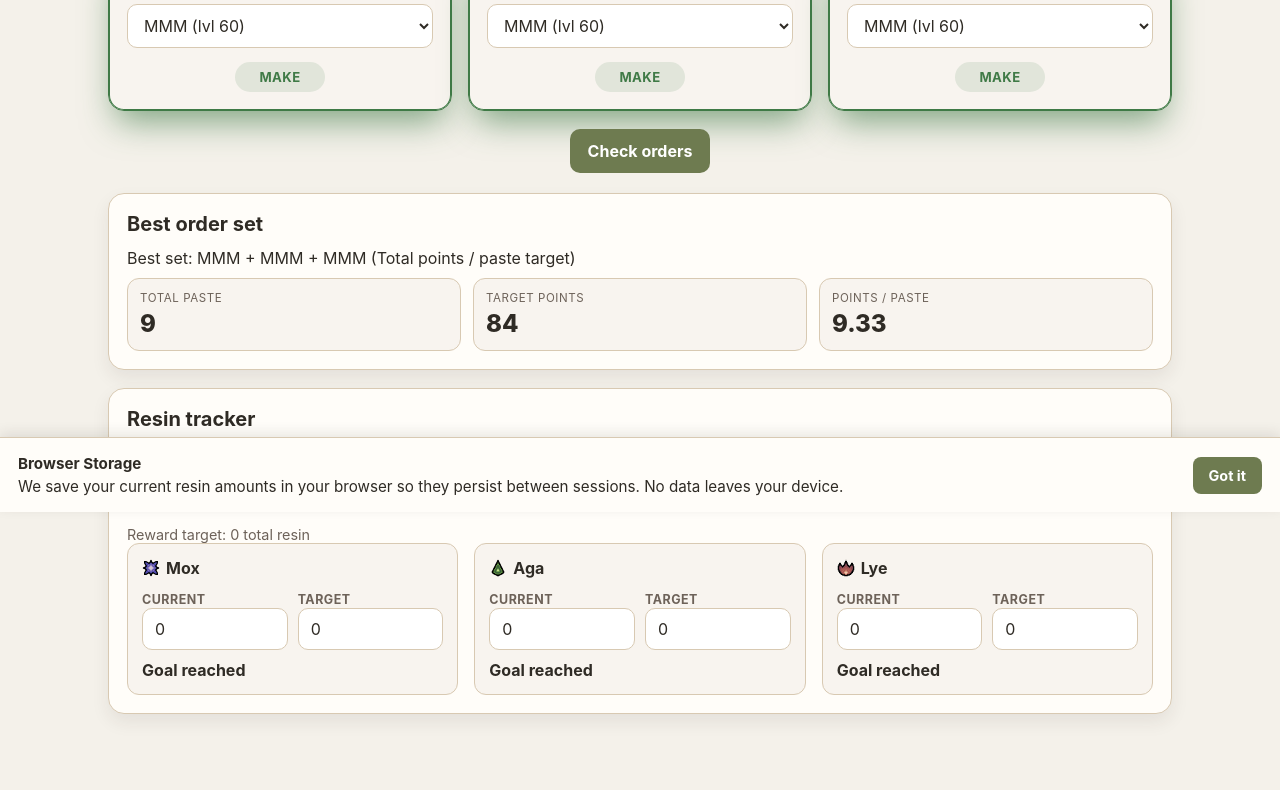
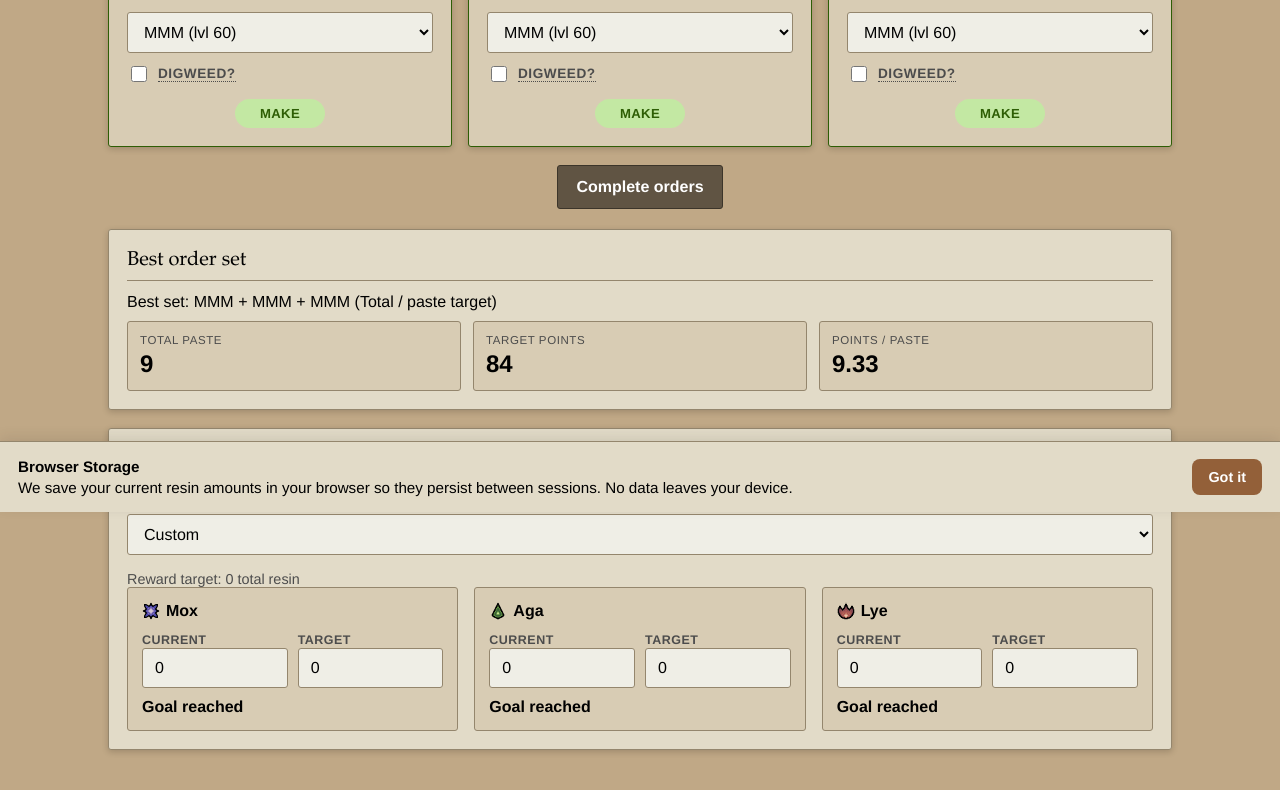
Before and after one commit to jdanthdavis/the-mixologist, a website: page index.html in a window 1280 px wide. Shown: the part 288-1078 px from the top of the page. Before the commit the page ends 1042 px from the top, so only its background shows below. Drawn offline with Linux system fonts and the light colour scheme.

Commit message:
Add complete-orders flow, Digweed, XP target, and OSRS wiki theme
- Add "Complete orders" button: adds the winning subset's resin
  (respecting Digweed doubling) to the current Mox/Aga/Lye totals,
  then resets the order slots for the next round.
- Add a per-order "Digweed?" checkbox; doubles that order's resin
  and XP when computing the best subset and on completion, per
  https://oldschool.runescape.wiki/w/Mastering_Mixology. Subset
  tracking switched from matching by recipe name to order-slot
  index so duplicate recipes across orders no longer collide.
- Add an "XP / paste" target option using per-tier XP values from
  the wiki (base XP x1.0/1.2/1.4 tier bonus, same scaling already
  used for resin rewards).
- Default Herblore level to 60 (the minigame's minimum) instead of
  66, and clamp the input so it can't go below 60.
- Remove the redundant "Check orders" button now that every input
  already re-renders live, and remove the colored glow shadows on
  Make/Skip order cards (border color still indicates status).
- Retheme the page to match oldschool.runescape.wiki's light theme,
  using color tokens and fonts pulled from the wiki's own site.styles
  (parchment/tan palette, serif headings with underline, wikitable
  yes/no/maybe status colors, boxier low-radius panels).

```diff
--- a/index.html
+++ b/index.html
@@ -6,18 +6,22 @@
     <title>Mixology Order Advisor</title>
     <style>
       :root {
-        --bg: #f4f1ea;
-        --panel: #fffdf9;
-        --panel-alt: #f8f4ef;
-        --border: #d8c9b2;
-        --text: #2f2b25;
-        --muted: #6d6259;
-        --accent: #6e7b50;
-        --accent-strong: #4d5e39;
-        --warning: #9d6334;
-        --good: #3f7a46;
-        --bad: #9c4a3d;
-        --shadow: 0 8px 18px rgba(47, 43, 37, 0.08);
+        /* Palette pulled from oldschool.runescape.wiki's own site.styles (light theme tokens) */
+        --bg: #c0a886;
+        --panel: #e2dbc8;
+        --panel-alt: #d8ccb4;
+        --border: #94866d;
+        --text: #000000;
+        --muted: #4c4c4c;
+        --accent: #936039;
+        --accent-strong: #605443;
+        --warning: #786300;
+        --warning-bg: #fcea94;
+        --good: #2e5e05;
+        --good-bg: #c3e8a3;
+        --bad: #801c13;
+        --bad-bg: #fbc0ba;
+        --shadow: 0 2px 6px rgba(24, 20, 12, 0.2);
       }
 
       * {
@@ -26,7 +30,7 @@
 
       body {
         margin: 0;
-        font-family: -apple-system, BlinkMacSystemFont, "Segoe UI", sans-serif;
+        font-family: "IBM Plex Sans", "Helvetica Neue", Arial, sans-serif;
         background: var(--bg);
         color: var(--text);
       }
@@ -43,7 +47,11 @@
 
       h1 {
         margin: 0;
+        font-family: "PT Serif", "Palatino", "Georgia", serif;
+        font-weight: 400;
         font-size: clamp(1.9rem, 3vw, 2.7rem);
+        padding-bottom: 10px;
+        border-bottom: 1px solid var(--border);
       }
 
       .subtitle {
@@ -55,7 +63,7 @@
       .panel {
         background: var(--panel);
         border: 1px solid var(--border);
-        border-radius: 16px;
+        border-radius: 3px;
         box-shadow: var(--shadow);
       }
 
@@ -106,8 +114,8 @@
         width: 100%;
         padding: 10px 12px;
         border: 1px solid var(--border);
-        border-radius: 10px;
-        background: #fff;
+        border-radius: 3px;
+        background: #efeee6;
         color: var(--text);
       }
 
@@ -120,26 +128,42 @@
 
       .order-card {
         padding: 18px;
-        border-radius: 16px;
+        border-radius: 3px;
         background: var(--panel-alt);
         border: 1px solid var(--border);
       }
 
       .order-card h3 {
         margin: 0 0 12px;
+        font-family: "PT Serif", "Palatino", "Georgia", serif;
+        font-weight: 400;
         font-size: 1.1rem;
+      }
+
+      .digweed-field {
+        display: flex;
+        align-items: center;
+        gap: 8px;
+        margin-top: 10px;
+        font-size: 0.85rem;
+        color: var(--muted);
+        cursor: pointer;
+      }
+
+      .digweed-field input {
+        width: 16px;
+        height: 16px;
+        accent-color: var(--accent-strong);
       }
 
       .order-card.skip-order {
         border-color: var(--bad);
-        box-shadow: 0 0 0 1px var(--bad) inset, 0 18px 34px -8px rgba(156, 74, 61, 0.65);
-        transition: box-shadow 0.2s ease, border-color 0.2s ease;
+        transition: border-color 0.2s ease;
       }
 
       .order-card.make-order {
         border-color: var(--good);
-        box-shadow: 0 0 0 1px var(--good) inset, 0 18px 34px -8px rgba(63, 122, 70, 0.65);
-        transition: box-shadow 0.2s ease, border-color 0.2s ease;
+        transition: border-color 0.2s ease;
       }
 
       .status {
@@ -158,39 +182,47 @@
       }
 
       .status.make {
-        background: rgba(63, 122, 70, 0.12);
+        background: var(--good-bg);
         color: var(--good);
       }
 
       .status.skip {
-        background: rgba(156, 74, 61, 0.12);
+        background: var(--bad-bg);
         color: var(--bad);
       }
 
       .status.pending {
-        background: rgba(157, 99, 52, 0.12);
+        background: var(--warning-bg);
         color: var(--warning);
       }
 
       .action-row {
         display: flex;
         justify-content: center;
+        gap: 12px;
         margin: 12px 0 20px;
       }
 
       button {
-        border: none;
-        border-radius: 10px;
+        border: 1px solid #3c352a;
+        border-radius: 3px;
         padding: 12px 18px;
         cursor: pointer;
-        background: var(--accent);
-        color: white;
+        background: var(--accent-strong);
+        color: #fff;
         font-weight: 700;
         transition: background 0.15s ease;
       }
 
       button:hover {
-        background: var(--accent-strong);
+        background: #3a301d;
+      }
+
+      button:disabled {
+        background: var(--panel-alt);
+        border-color: var(--border);
+        color: var(--muted);
+        cursor: not-allowed;
       }
 
       .results {
@@ -201,7 +233,11 @@
       .results h2,
       .tracker h2 {
         margin: 0 0 12px;
+        font-family: "PT Serif", "Palatino", "Georgia", serif;
+        font-weight: 400;
         font-size: 1.25rem;
+        padding-bottom: 8px;
+        border-bottom: 1px solid var(--border);
       }
 
       .summary-grid {
@@ -214,7 +250,7 @@
       .stat-box {
         background: var(--panel-alt);
         border: 1px solid var(--border);
-        border-radius: 12px;
+        border-radius: 3px;
         padding: 12px;
       }
 
@@ -260,7 +296,7 @@
       .tracker-card {
         background: var(--panel-alt);
         border: 1px solid var(--border);
-        border-radius: 12px;
+        border-radius: 3px;
         padding: 14px;
       }
 
@@ -427,7 +463,7 @@
       <section class="panel controls">
         <div class="field">
           <label for="herbloreLevel">Herblore level</label>
-          <input id="herbloreLevel" type="number" min="1" max="99" value="66" />
+          <input id="herbloreLevel" type="number" min="60" max="99" value="60" />
         </div>
 
         <div class="field">
@@ -440,6 +476,7 @@
             <option value="aga">Aga points / paste</option>
             <option value="lye">Lye points / paste</option>
             <option value="total">Total points / paste</option>
+            <option value="xp">XP / paste</option>
           </select>
         </div>
 
@@ -453,18 +490,30 @@
         <div class="panel order-card">
           <h3>Order 1</h3>
           <select id="order1" class="recipe-select"></select>
+          <label class="digweed-field" for="digweed1">
+            <input id="digweed1" type="checkbox" class="digweed-checkbox" />
+            <span class="tooltip-label" data-tooltip="Doubles this order's resin and XP when handed in">Digweed?</span>
+          </label>
           <div id="status1" class="status pending">Pending</div>
         </div>
 
         <div class="panel order-card">
           <h3>Order 2</h3>
           <select id="order2" class="recipe-select"></select>
+          <label class="digweed-field" for="digweed2">
+            <input id="digweed2" type="checkbox" class="digweed-checkbox" />
+            <span class="tooltip-label" data-tooltip="Doubles this order's resin and XP when handed in">Digweed?</span>
+          </label>
           <div id="status2" class="status pending">Pending</div>
         </div>
 
         <div class="panel order-card">
           <h3>Order 3</h3>
           <select id="order3" class="recipe-select"></select>
+          <label class="digweed-field" for="digweed3">
+            <input id="digweed3" type="checkbox" class="digweed-checkbox" />
+            <span class="tooltip-label" data-tooltip="Doubles this order's resin and XP when handed in">Digweed?</span>
+          </label>
           <div id="status3" class="status pending">Pending</div>
         </div>
       </section>
@@ -474,7 +523,7 @@
       </div>
 
       <div class="action-row">
-        <button id="checkBtn" type="button">Check orders</button>
+        <button id="completeOrdersBtn" type="button" disabled>Complete orders</button>
       </div>
 
       <section class="panel results" id="resultsPanel">
@@ -568,24 +617,29 @@
 
     <script>
       const recipes = [
-        { name: 'AAA', level: 60, cost: { mox: 0, aga: 3, lye: 0 }, rewards: { 1: { aga: 20 }, 2: { aga: 24 }, 3: { aga: 28 } } },
-        { name: 'MMM', level: 60, cost: { mox: 3, aga: 0, lye: 0 }, rewards: { 1: { mox: 20 }, 2: { mox: 24 }, 3: { mox: 28 } } },
-        { name: 'LLL', level: 60, cost: { mox: 0, aga: 0, lye: 3 }, rewards: { 1: { lye: 20 }, 2: { lye: 24 }, 3: { lye: 28 } } },
-        { name: 'MMA', level: 63, cost: { mox: 2, aga: 1, lye: 0 }, rewards: { 1: { mox: 20, aga: 10 }, 2: { mox: 24, aga: 12 }, 3: { mox: 28, aga: 14 } } },
-        { name: 'MML', level: 66, cost: { mox: 2, aga: 0, lye: 1 }, rewards: { 1: { mox: 20, lye: 10 }, 2: { mox: 24, lye: 12 }, 3: { mox: 28, lye: 14 } } },
-        { name: 'AAM', level: 69, cost: { mox: 1, aga: 2, lye: 0 }, rewards: { 1: { mox: 10, aga: 20 }, 2: { mox: 12, aga: 24 }, 3: { mox: 14, aga: 28 } } },
-        { name: 'ALA', level: 72, cost: { mox: 0, aga: 2, lye: 1 }, rewards: { 1: { aga: 20, lye: 10 }, 2: { aga: 24, lye: 12 }, 3: { aga: 28, lye: 14 } } },
-        { name: 'MLL', level: 75, cost: { mox: 1, aga: 0, lye: 2 }, rewards: { 1: { mox: 10, lye: 20 }, 2: { mox: 12, lye: 24 }, 3: { mox: 14, lye: 28 } } },
-        { name: 'ALL', level: 78, cost: { mox: 0, aga: 1, lye: 2 }, rewards: { 1: { aga: 10, lye: 20 }, 2: { aga: 12, lye: 24 }, 3: { aga: 14, lye: 28 } } },
-        { name: 'MAL', level: 81, cost: { mox: 1, aga: 1, lye: 1 }, rewards: { 1: { mox: 20, aga: 20, lye: 20 }, 2: { mox: 24, aga: 24, lye: 24 }, 3: { mox: 28, aga: 28, lye: 28 } } }
+        { name: 'AAA', level: 60, cost: { mox: 0, aga: 3, lye: 0 }, rewards: { 1: { aga: 20 }, 2: { aga: 24 }, 3: { aga: 28 } }, xp: { 1: 190, 2: 228, 3: 266 } },
+        { name: 'MMM', level: 60, cost: { mox: 3, aga: 0, lye: 0 }, rewards: { 1: { mox: 20 }, 2: { mox: 24 }, 3: { mox: 28 } }, xp: { 1: 190, 2: 228, 3: 266 } },
+        { name: 'LLL', level: 60, cost: { mox: 0, aga: 0, lye: 3 }, rewards: { 1: { lye: 20 }, 2: { lye: 24 }, 3: { lye: 28 } }, xp: { 1: 190, 2: 228, 3: 266 } },
+        { name: 'MMA', level: 63, cost: { mox: 2, aga: 1, lye: 0 }, rewards: { 1: { mox: 20, aga: 10 }, 2: { mox: 24, aga: 12 }, 3: { mox: 28, aga: 14 } }, xp: { 1: 215, 2: 258, 3: 301 } },
+        { name: 'MML', level: 66, cost: { mox: 2, aga: 0, lye: 1 }, rewards: { 1: { mox: 20, lye: 10 }, 2: { mox: 24, lye: 12 }, 3: { mox: 28, lye: 14 } }, xp: { 1: 240, 2: 288, 3: 336 } },
+        { name: 'AAM', level: 69, cost: { mox: 1, aga: 2, lye: 0 }, rewards: { 1: { mox: 10, aga: 20 }, 2: { mox: 12, aga: 24 }, 3: { mox: 14, aga: 28 } }, xp: { 1: 265, 2: 318, 3: 371 } },
+        { name: 'ALA', level: 72, cost: { mox: 0, aga: 2, lye: 1 }, rewards: { 1: { aga: 20, lye: 10 }, 2: { aga: 24, lye: 12 }, 3: { aga: 28, lye: 14 } }, xp: { 1: 290, 2: 348, 3: 406 } },
+        { name: 'MLL', level: 75, cost: { mox: 1, aga: 0, lye: 2 }, rewards: { 1: { mox: 10, lye: 20 }, 2: { mox: 12, lye: 24 }, 3: { mox: 14, lye: 28 } }, xp: { 1: 315, 2: 378, 3: 441 } },
+        { name: 'ALL', level: 78, cost: { mox: 0, aga: 1, lye: 2 }, rewards: { 1: { aga: 10, lye: 20 }, 2: { aga: 12, lye: 24 }, 3: { aga: 14, lye: 28 } }, xp: { 1: 340, 2: 408, 3: 476 } },
+        { name: 'MAL', level: 81, cost: { mox: 1, aga: 1, lye: 1 }, rewards: { 1: { mox: 20, aga: 20, lye: 20 }, 2: { mox: 24, aga: 24, lye: 24 }, 3: { mox: 28, aga: 28, lye: 28 } }, xp: { 1: 365, 2: 438, 3: 511 } }
       ];
 
       const typeLabels = {
         mox: 'Mox',
         aga: 'Aga',
         lye: 'Lye',
-        total: 'Total'
+        total: 'Total',
+        xp: 'XP'
       };
+
+      function formatTargetLabel(label) {
+        return label === 'XP' ? label : label.toLowerCase();
+      }
 
       const rewardPresets = {
         custom: { mox: 0, aga: 0, lye: 0 },
@@ -601,14 +655,23 @@
       };
 
       let presetSelected = false;
+      let currentBest = null;
       const orderSelects = ['order1', 'order2', 'order3'];
 
       function getUnlockedRecipes(level) {
         return recipes.filter((recipe) => recipe.level <= level);
       }
 
-      function getSelectedRecipes() {
-        return orderSelects.map((id) => document.getElementById(id).value).filter(Boolean);
+      function getSelectedOrders() {
+        return orderSelects
+          .map((id, index) => {
+            const value = document.getElementById(id).value;
+            const digweed = document.getElementById(`digweed${index + 1}`).checked;
+            return { recipeName: value, digweed, orderIndex: index };
+          })
+          .filter((order) => order.recipeName)
+          .map((order) => ({ ...order, recipe: getRecipeByName(order.recipeName) }))
+          .filter((order) => order.recipe);
       }
 
       function getRecipeByName(name) {
@@ -637,8 +700,8 @@
       }
 
       function getTotalPasteSpent(subset) {
-        return subset.reduce((total, recipe) => {
-          return total + Object.values(recipe.cost).reduce((sum, value) => sum + value, 0);
+        return subset.reduce((total, order) => {
+          return total + Object.values(order.recipe.cost).reduce((sum, value) => sum + value, 0);
         }, 0);
       }
 
@@ -687,12 +750,16 @@
 
       function getTargetPoints(subset, targetType) {
         const tier = subset.length;
-        return subset.reduce((total, recipe) => {
-          const rewards = recipe.rewards[tier] || {};
+        return subset.reduce((total, order) => {
+          const multiplier = order.digweed ? 2 : 1;
+          if (targetType === 'xp') {
+            return total + (order.recipe.xp[tier] || 0) * multiplier;
+          }
+          const rewards = order.recipe.rewards[tier] || {};
           if (targetType === 'total') {
-            return total + Object.values(rewards).reduce((sum, value) => sum + value, 0);
+            return total + Object.values(rewards).reduce((sum, value) => sum + value, 0) * multiplier;
           }
-          return total + (rewards[targetType] || 0);
+          return total + (rewards[targetType] || 0) * multiplier;
         }, 0);
       }
 
@@ -709,15 +776,14 @@
         };
       }
 
-      function getAllNonEmptySubsets(selectedNames) {
+      function getAllNonEmptySubsets(selectedOrders) {
         const subsetOptions = [];
-        const selectedRecipes = selectedNames.map((name) => getRecipeByName(name)).filter(Boolean);
 
-        for (let mask = 1; mask < (1 << selectedRecipes.length); mask += 1) {
+        for (let mask = 1; mask < (1 << selectedOrders.length); mask += 1) {
           const subset = [];
-          for (let i = 0; i < selectedRecipes.length; i += 1) {
+          for (let i = 0; i < selectedOrders.length; i += 1) {
             if (mask & (1 << i)) {
-              subset.push(selectedRecipes[i]);
+              subset.push(selectedOrders[i]);
             }
           }
           if (subset.length > 0) {
@@ -730,8 +796,8 @@
 
       function getIronmanPenalty(subset) {
         const pureRecipes = new Set(['AAA', 'MMM', 'LLL']);
-        const pureCount = subset.filter((recipe) => pureRecipes.has(recipe.name)).length;
-        const hasMal = subset.some((recipe) => recipe.name === 'MAL');
+        const pureCount = subset.filter((order) => pureRecipes.has(order.recipe.name)).length;
+        const hasMal = subset.some((order) => order.recipe.name === 'MAL');
 
         if (hasMal) {
           return 0;
@@ -741,12 +807,12 @@
       }
 
       function chooseBestSubset(targetType) {
-        const selectedNames = getSelectedRecipes();
-        if (selectedNames.length === 0) {
+        const selectedOrders = getSelectedOrders();
+        if (selectedOrders.length === 0) {
           return null;
         }
 
-        const options = getAllNonEmptySubsets(selectedNames);
+        const options = getAllNonEmptySubsets(selectedOrders);
         if (options.length === 0) {
           return null;
         }
@@ -778,7 +844,7 @@
       }
 
       function updateOrderStatuses(bestSubset) {
-        const winningNames = bestSubset ? new Set(bestSubset.subset.map((recipe) => recipe.name)) : new Set();
+        const winningIndexes = bestSubset ? new Set(bestSubset.subset.map((order) => order.orderIndex)) : new Set();
         const explanationEl = document.getElementById('decisionExplanation');
 
         orderSelects.forEach((id, index) => {
@@ -793,7 +859,7 @@
             return;
           }
 
-          const isMaking = winningNames.has(select.value);
+          const isMaking = winningIndexes.has(index);
           statusEl.textContent = isMaking ? 'Make' : 'Skip';
           statusEl.className = `status ${isMaking ? 'make' : 'skip'}`;
           cardEl.classList.toggle('skip-order', !isMaking);
@@ -811,26 +877,23 @@
           return;
         }
 
-        const makeOrders = orderSelects
-          .map((id) => document.getElementById(id).value)
-          .filter((value) => value && winningNames.has(value));
-
-        const skipOrders = orderSelects
-          .map((id) => document.getElementById(id).value)
-          .filter((value) => value && !winningNames.has(value));
+        const describeOrder = (order) => (order.digweed ? `${order.recipe.name} (Digweed)` : order.recipe.name);
+        const selectedOrders = getSelectedOrders();
+        const makeOrders = selectedOrders.filter((order) => winningIndexes.has(order.orderIndex)).map(describeOrder);
+        const skipOrders = selectedOrders.filter((order) => !winningIndexes.has(order.orderIndex)).map(describeOrder);
 
         const targetValue = document.getElementById('targetType').value === 'suggested' ? getSuggestedTargetType() : document.getElementById('targetType').value;
-        const targetLabel = typeLabels[targetValue] || 'Total';
+        const targetLabel = formatTargetLabel(typeLabels[targetValue] || 'Total');
         const ironmanMode = document.getElementById('ironmanMode').checked;
 
         if (makeOrders.length === 0) {
-          explanationEl.textContent = `The best subset skips all current orders for this ${targetLabel.toLowerCase()} target, because the alternative mix gives the stronger points-per-paste ratio.`;
+          explanationEl.textContent = `The best subset skips all current orders for this ${targetLabel} target, because the alternative mix gives the stronger per-paste ratio.`;
           return;
         }
 
         const makeText = makeOrders.join(', ');
         const skipText = skipOrders.length ? skipOrders.join(', ') : 'none';
-        explanationEl.textContent = `Make ${makeText}; skip ${skipText}. This subset gives the highest ${targetLabel.toLowerCase()} points per paste, using the tier bonus for a ${bestSubset.subset.length}-potion hand-in.`;
+        explanationEl.textContent = `Make ${makeText}; skip ${skipText}. This subset gives the highest ${targetLabel} per paste, using the tier bonus for a ${bestSubset.subset.length}-potion hand-in.`;
       }
 
       function formatDelta(value) {
@@ -928,10 +991,47 @@
         saveCurrentResins();
       }
 
+      function updateCompleteOrdersButton() {
+        const completeBtn = document.getElementById('completeOrdersBtn');
+        completeBtn.disabled = !currentBest;
+      }
+
+      function completeOrders() {
+        if (!currentBest) {
+          return;
+        }
+
+        const tier = currentBest.subset.length;
+        const totals = { mox: 0, aga: 0, lye: 0 };
+        currentBest.subset.forEach((order) => {
+          const rewards = order.recipe.rewards[tier] || {};
+          const multiplier = order.digweed ? 2 : 1;
+          totals.mox += (rewards.mox || 0) * multiplier;
+          totals.aga += (rewards.aga || 0) * multiplier;
+          totals.lye += (rewards.lye || 0) * multiplier;
+        });
+
+        const currentMoxEl = document.getElementById('currentMox');
+        const currentAgaEl = document.getElementById('currentAga');
+        const currentLyeEl = document.getElementById('currentLye');
+        currentMoxEl.value = (Number(currentMoxEl.value) || 0) + totals.mox;
+        currentAgaEl.value = (Number(currentAgaEl.value) || 0) + totals.aga;
+        currentLyeEl.value = (Number(currentLyeEl.value) || 0) + totals.lye;
+        updateResinTracker();
+
+        orderSelects.forEach((id, index) => {
+          document.getElementById(id).value = '';
+          document.getElementById(`digweed${index + 1}`).checked = false;
+        });
+
+        renderBestSubset();
+      }
+
       function renderBestSubset() {
         const rawTargetValue = document.getElementById('targetType').value;
         const targetType = rawTargetValue === 'suggested' ? getSuggestedTargetType() : rawTargetValue;
         const best = chooseBestSubset(targetType);
+        currentBest = best;
         const subsetText = document.getElementById('bestSubsetText');
         const totalPasteValue = document.getElementById('totalPasteValue');
         const targetPointsValue = document.getElementById('targetPointsValue');
@@ -943,26 +1043,31 @@
           targetPointsValue.textContent = '0';
           ratioValue.textContent = '0.00';
           updateOrderStatuses(null);
+          updateCompleteOrdersButton();
           return;
         }
 
-        const subsetNames = best.subset.map((recipe) => recipe.name).join(' + ');
-        subsetText.textContent = `Best set: ${subsetNames} (${typeLabels[targetType]} points / paste target)`;
+        const subsetNames = best.subset.map((order) => (order.digweed ? `${order.recipe.name} (Digweed)` : order.recipe.name)).join(' + ');
+        subsetText.textContent = `Best set: ${subsetNames} (${typeLabels[targetType]} / paste target)`;
         totalPasteValue.textContent = String(best.totalPasteSpent);
         targetPointsValue.textContent = String(best.targetPoints);
         ratioValue.textContent = best.ratio.toFixed(2);
 
         updateOrderStatuses(best);
+        updateCompleteOrdersButton();
+      }
+
+      const MIN_HERBLORE_LEVEL = 60;
+
+      function getClampedLevel(rawValue) {
+        return Math.max(MIN_HERBLORE_LEVEL, Number(rawValue) || MIN_HERBLORE_LEVEL);
       }
 
       function loadHerbloreLevel() {
         const cached = localStorage.getItem('mixology_herblore_level');
-        if (cached) {
-          const level = Number(cached) || 66;
-          document.getElementById('herbloreLevel').value = level;
-          return level;
-        }
-        return 66;
+        const level = getClampedLevel(cached);
+        document.getElementById('herbloreLevel').value = level;
+        return level;
       }
 
       function loadRewardPreset() {
@@ -979,15 +1084,22 @@
       }
 
       function handleLevelChange() {
-        const level = Number(document.getElementById('herbloreLevel').value) || 1;
+        const level = getClampedLevel(document.getElementById('herbloreLevel').value);
         localStorage.setItem('mixology_herblore_level', String(level));
         populateRecipeSelects(level);
         renderBestSubset();
       }
 
+      function handleLevelBlur() {
+        const input = document.getElementById('herbloreLevel');
+        input.value = getClampedLevel(input.value);
+        handleLevelChange();
+      }
+
       document.getElementById('herbloreLevel').addEventListener('input', handleLevelChange);
+      document.getElementById('herbloreLevel').addEventListener('change', handleLevelBlur);
       document.getElementById('targetType').addEventListener('change', renderBestSubset);
-      document.getElementById('checkBtn').addEventListener('click', renderBestSubset);
+      document.getElementById('completeOrdersBtn').addEventListener('click', completeOrders);
       document.getElementById('rewardPreset').addEventListener('change', (event) => {
         applyRewardPreset(event.target.value);
         renderBestSubset();
@@ -1000,8 +1112,9 @@
         document.getElementById(id).addEventListener('input', updateResinTracker);
       });
 
-      orderSelects.forEach((id) => {
+      orderSelects.forEach((id, index) => {
         document.getElementById(id).addEventListener('change', renderBestSubset);
+        document.getElementById(`digweed${index + 1}`).addEventListener('change', renderBestSubset);
       });
 
       document.getElementById('targetType').value = 'suggested';
```
